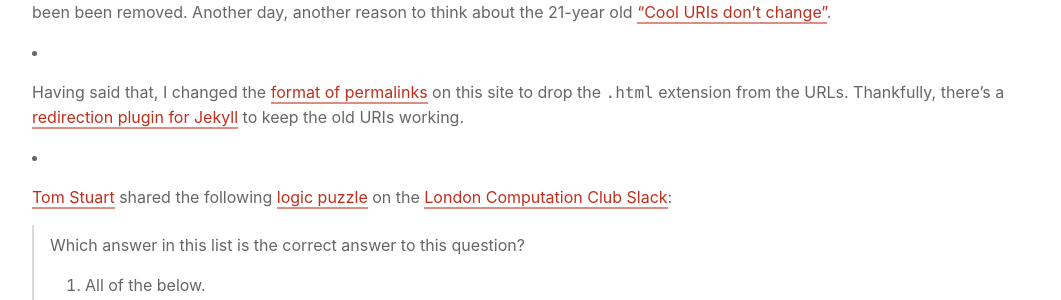
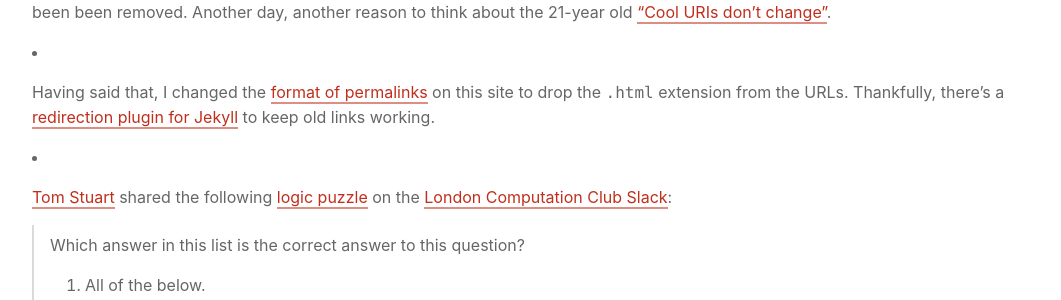
Before and after one commit to mudge/mudge.github.com, a Jekyll site: the page built from _posts/2019-11-16-weeknotes-3.markdown, in a window 1280 px wide and 900 px high, scrolled down 384 px. Shown: the part 153-453 px from the top of the window, without its empty margins (98-1159 px from the left). Built offline with Jekyll 4.4.1, drawn with Linux system fonts in a browser that asks for light colours.

Commit message:
Links, not URIs

```diff
--- a/_posts/2019-11-16-weeknotes-3.markdown
+++ b/_posts/2019-11-16-weeknotes-3.markdown
@@ -10,7 +10,7 @@ comments: false
 
 *   Long-time host of the [London Ruby User Group](http://lrug.org) [Skills Matter recently went into administration](https://www.linkedin.com/pulse/skills-matter-appointed-administrators-wendy-devolder/) and their recordings of previous talks have sadly been disappearing from the internet. Among them, the video of my March 2015 talk ["Exploring `#to_proc`"](/2014/11/26/data-structures-as-functions.html) seems to have been been removed. Another day, another reason to think about the 21-year old ["Cool URIs don't change"](https://www.w3.org/Provider/Style/URI).
 
-*   Having said that, I changed the [format of permalinks](https://jekyllrb.com/docs/permalinks/#built-in-formats) on this site to drop the `.html` extension from the URLs. Thankfully, there's a [redirection plugin for Jekyll](https://github.com/jekyll/jekyll-redirect-from) to keep the old URIs working.
+*   Having said that, I changed the [format of permalinks](https://jekyllrb.com/docs/permalinks/#built-in-formats) on this site to drop the `.html` extension from the URLs. Thankfully, there's a [redirection plugin for Jekyll](https://github.com/jekyll/jekyll-redirect-from) to keep old links working.
 
 *   [Tom Stuart](https://codon.com) shared the following [logic puzzle](https://math.stackexchange.com/questions/2217248/which-answer-in-this-list-is-the-correct-answer-to-this-question) on the [London Computation Club Slack](https://computationclub-slack.herokuapp.com/):
 
```
